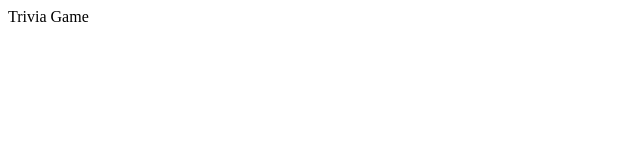
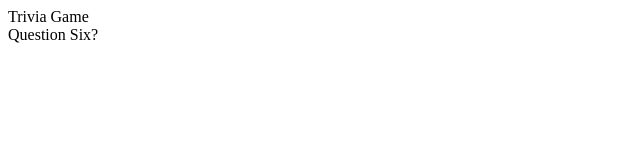
Before and after one commit to tylerblakeman/TriviaGame, a plain HTML site: page assets/index.html in a window 1280 px wide. Shown: the full height of the page, 0-640 px from the left. Drawn offline with Linux system fonts and the light colour scheme.

Commit message:
function to select random question created

```diff
--- a/assets/index.html
+++ b/assets/index.html
@@ -4,12 +4,12 @@
     <meta charset="UTF-8">
     <meta name="viewport" content="width=device-width, initial-scale=1.0">
     <link rel="stylesheet" href="./css/style.css">
-    <title>Document</title>
+    <title>Trivia Game</title>
 </head>
 <body>
     <div>
         <div class="heading">Trivia Game</div>
-        <div class="contentArea">
+        <div class="contentarea">
 
         </div>
     </div>
--- a/assets/javascript/app.js
+++ b/assets/javascript/app.js
@@ -37,10 +37,19 @@ var questionsAndAnswers = [{
     answers: ["Incorrect 1", "Incorrect 2", "Incorrect 3", "Correct Answer"]
 }]
 
-console.log(questionsAndAnswers[0]);
-console.log(questionsAndAnswers[1]);
-console.log(questionsAndAnswers[2]);
-console.log(questionsAndAnswers[3]);
-console.log(questionsAndAnswers[4]);
-console.log(questionsAndAnswers[5]);
-console.log(questionsAndAnswers[6]);
+
+//html variables
+var displayArea = document.getElementsByClassName("contentarea");
+
+console.log(displayArea);
+
+
+//select a random question
+var randomQuestion = Math.floor(Math.random() * 6);
+
+displayQuestion(randomQuestion);
+
+//writing questions to html
+function displayQuestion(x){
+    displayArea[0].innerHTML = questionsAndAnswers[x].question;
+}
```
